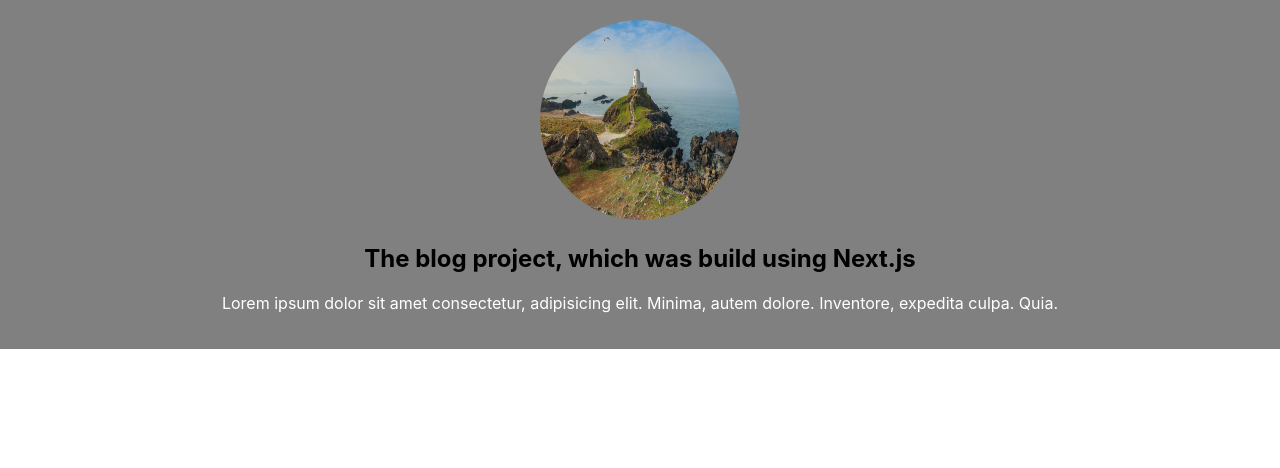
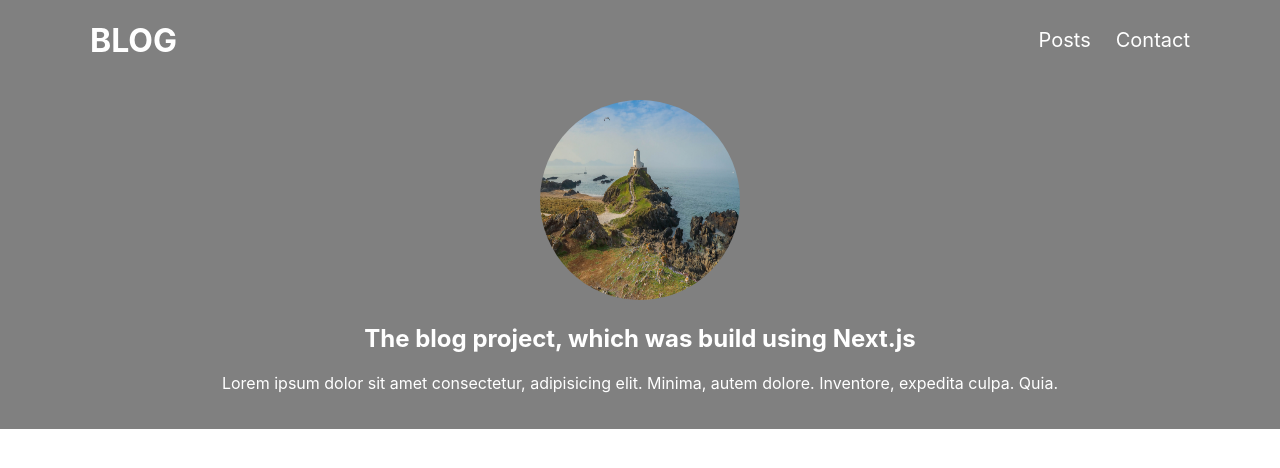
Before and after one commit to NMiokliotsah/nextjs-blog, a Next.js app: page / in a window 1280 px wide. Shown: the top 468 px of the page. Built offline with nearby package versions, Linux system fonts and the light colour scheme.

Commit message:
Implement Layout, Navigation and Logo

```diff
--- a/components/Hero/Hero.module.scss
+++ b/components/Hero/Hero.module.scss
@@ -7,7 +7,7 @@
     border-radius: 50%;
   }
 
-  p {
+  h1, p {
     color: white;
   }
 }
--- /dev/null
+++ b/components/Layout/Layout.tsx
@@ -0,0 +1,14 @@
+import Navigation from "../Navigation/Navigation";
+
+interface LayoutProps {
+  children: React.ReactNode,
+}
+
+function Layout({ children }: LayoutProps) {
+  return <>
+    <Navigation />
+    <main>{children}</main>
+  </>
+}
+
+export default Layout;
--- /dev/null
+++ b/components/Logo/Logo.module.scss
@@ -0,0 +1,4 @@
+.logo {
+  text-transform: uppercase;
+  color: white;
+}
--- /dev/null
+++ b/components/Logo/Logo.tsx
@@ -0,0 +1,10 @@
+import Image from "next/image";
+import style from './Logo.module.scss';
+
+function Logo() {
+  return <div className={style.logo}>
+    <h1>Blog</h1>
+  </div>
+}
+
+export default Logo;
--- /dev/null
+++ b/components/Navigation/Navigation.module.scss
@@ -0,0 +1,19 @@
+.blogHeader {
+  display: flex;
+  align-items: center;
+  justify-content: space-between;
+  height: 60px;
+  padding: 40px 90px;
+  background-color: gray;
+
+  ul {
+    display: flex;
+    gap: 25px;
+    color: white;
+    font-size: 20px;
+
+    a:hover {
+      color: #bbb;
+    }
+  }
+}
--- /dev/null
+++ b/components/Navigation/Navigation.tsx
@@ -0,0 +1,19 @@
+import Link from "next/link";
+import Logo from "../Logo/Logo";
+import style from './Navigation.module.scss';
+
+function Navigation() {
+  return <header className={style.blogHeader}>
+    <Link href='/'>
+      <Logo />
+    </Link>
+    <nav>
+      <ul>
+        <li><Link href='/posts'>Posts</Link></li>
+        <li><Link href='/contact'>Contact</Link></li>
+      </ul>
+    </nav>
+  </header>
+}
+
+export default Navigation;
--- a/pages/_app.tsx
+++ b/pages/_app.tsx
@@ -1,6 +1,9 @@
 import '../styles/globals.css'
 import type { AppProps } from 'next/app'
+import Layout from '../components/Layout/Layout'
 
 export default function App({ Component, pageProps }: AppProps) {
-  return <Component {...pageProps} />
+  return <Layout>
+    <Component {...pageProps} />
+  </Layout>
 }
--- a/styles/globals.css
+++ b/styles/globals.css
@@ -15,10 +15,17 @@ a {
   box-sizing: border-box;
 }
 
+ul {
+  list-style: none;
+  padding: 0;
+  margin: 0;
+}
+
 @media (prefers-color-scheme: dark) {
   html {
     color-scheme: dark;
   }
+
   body {
     color: white;
     background: black;
```
Also changed, not shown: public/images/blog.jpg (added).
